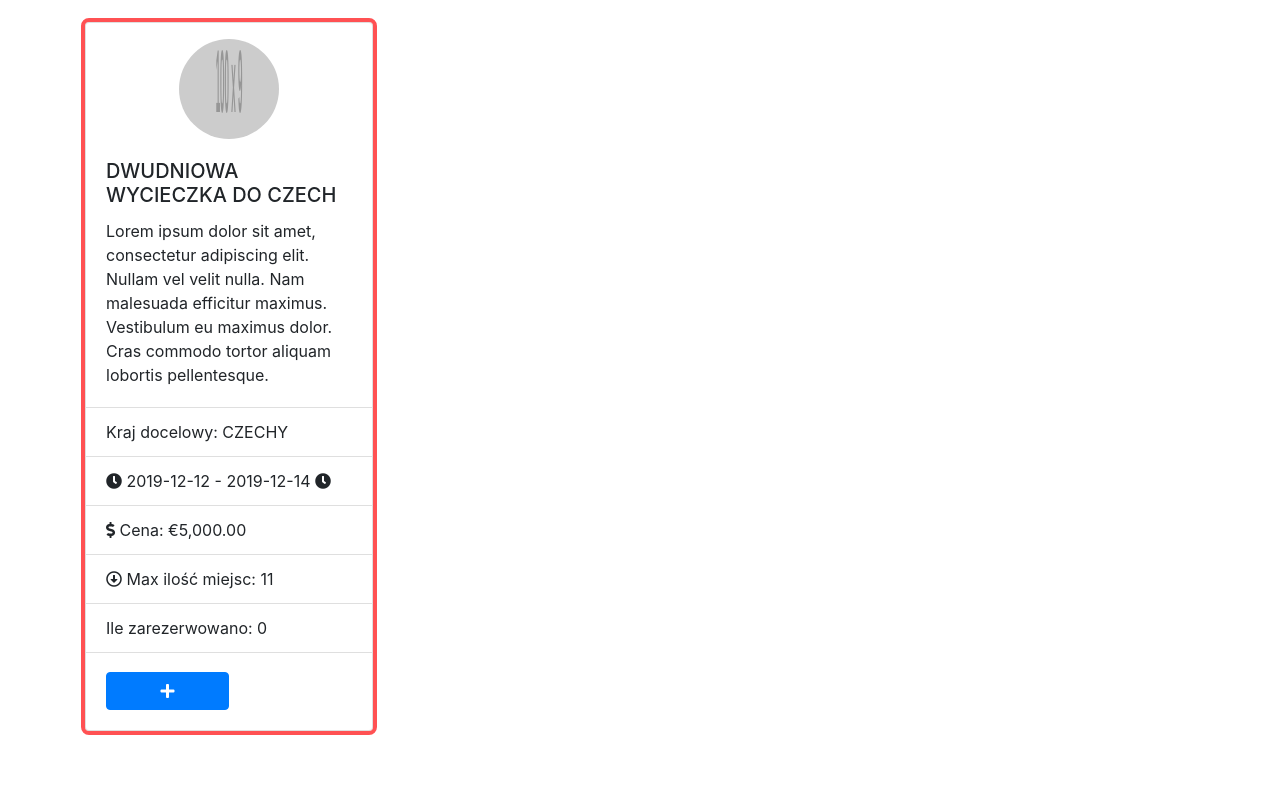
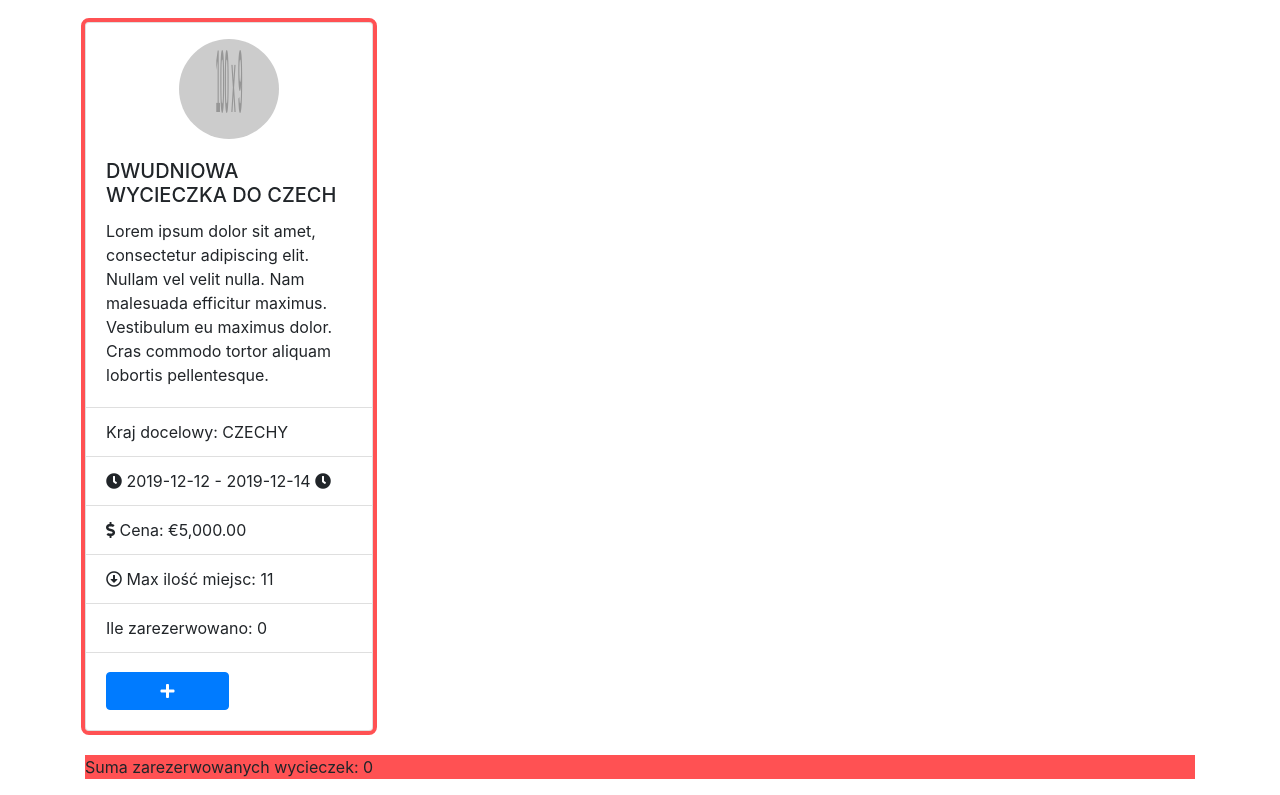
Before and after one commit to szymonsadowski3/ZPW_Angular, an Angular app: page / in a window 1280 px wide. Shown: the part 5205-6000 px from the top of the page. Before the commit the page ends 5960 px from the top, so only its background shows below. Built offline with nearby package versions, Linux system fonts and the light colour scheme.

Commit message:
- finished exercise 6

```diff
--- a/src/app/wycieczki.component.html
+++ b/src/app/wycieczki.component.html
@@ -26,12 +26,19 @@
     outline: 4px solid #ff5153;
   }
 
+  .low-sum {
+    background-color: #ff5153;
+  }
+
+  .high-sum {
+    background-color: #24ff82;
+  }
+
 </style>
 
 <div class="container">
   <h1 class="mt-4 mb-4">Wycieczki</h1>
 
-<!--    <ng-template ngFor let-item [ngForOf]="items" let-i="index">-->
   <div class="card mb-4" style="width: 18rem;"
        *ngFor="let item of items"
        [ngClass]="{
@@ -40,7 +47,6 @@
                 'most-expensive': (item==maxElement)
              }"
   >
-<!--          <img src="..." class="card-img-top" alt="...">-->
     <img src={{item.linkDoZdj}} class="rounded-circle card-img"/>
     <div class="card-body">
       <h5 class="card-title">{{item.nazwa | uppercase}}</h5>
@@ -86,5 +92,12 @@
       </button>
     </div>
   </div>
-<!--    </ng-template>-->
+  <div>
+    <p
+      [ngClass]="{
+        'low-sum': (sum <10),
+        'high-sum': (sum >=10)
+      }"
+    >Suma zarezerwowanych wycieczek: {{sum}}</p>
   </div>
+</div>
--- a/src/app/wycieczki.component.ts
+++ b/src/app/wycieczki.component.ts
@@ -9,6 +9,7 @@ export class WycieczkiComponent {
   items;
   maxElement;
   minElement;
+  sum = 0;
 
   constructor () {
     this.items = [
@@ -119,6 +120,8 @@ export class WycieczkiComponent {
     } else {
       console.log(`Max ilosc miejsc na wycieczkę ${item.nazwa} zostala osiagnieta`);
     }
+
+    this.calculateSumOfReservedTrips();
   }
 
   onClickMinusButton(item) {
@@ -128,5 +131,13 @@ export class WycieczkiComponent {
     } else {
       console.log(`Nie mozna zrezygnowac z wycieczki ${item.nazwa}`);
     }
+
+    this.calculateSumOfReservedTrips();
+  }
+
+  calculateSumOfReservedTrips() {
+    this.sum = this.items.reduce((a, b) => {
+      return a + b.ileZarezerwowano;
+    }, 0);
   }
 }
```
Lines whose indentation alone changed are shown as unchanged.
